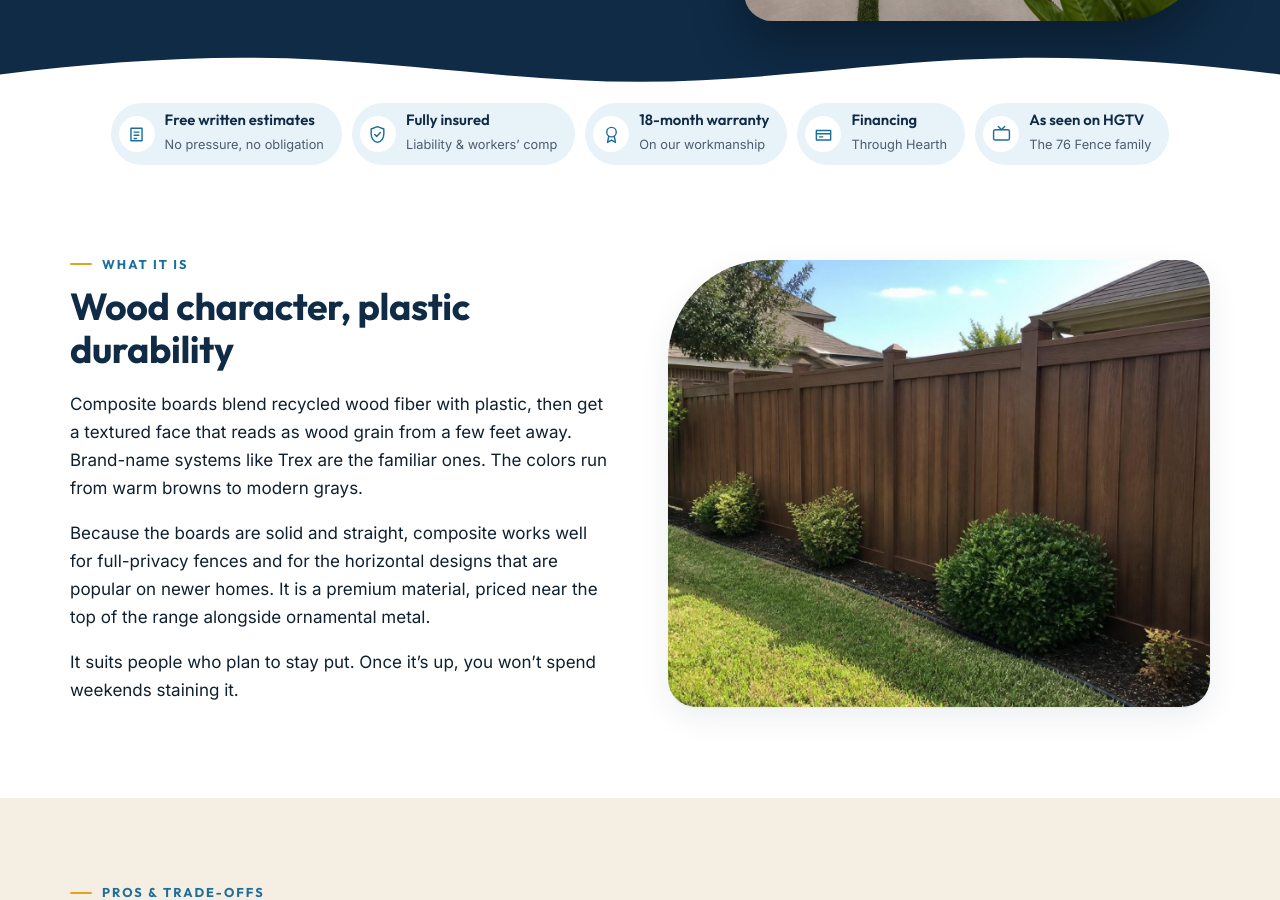
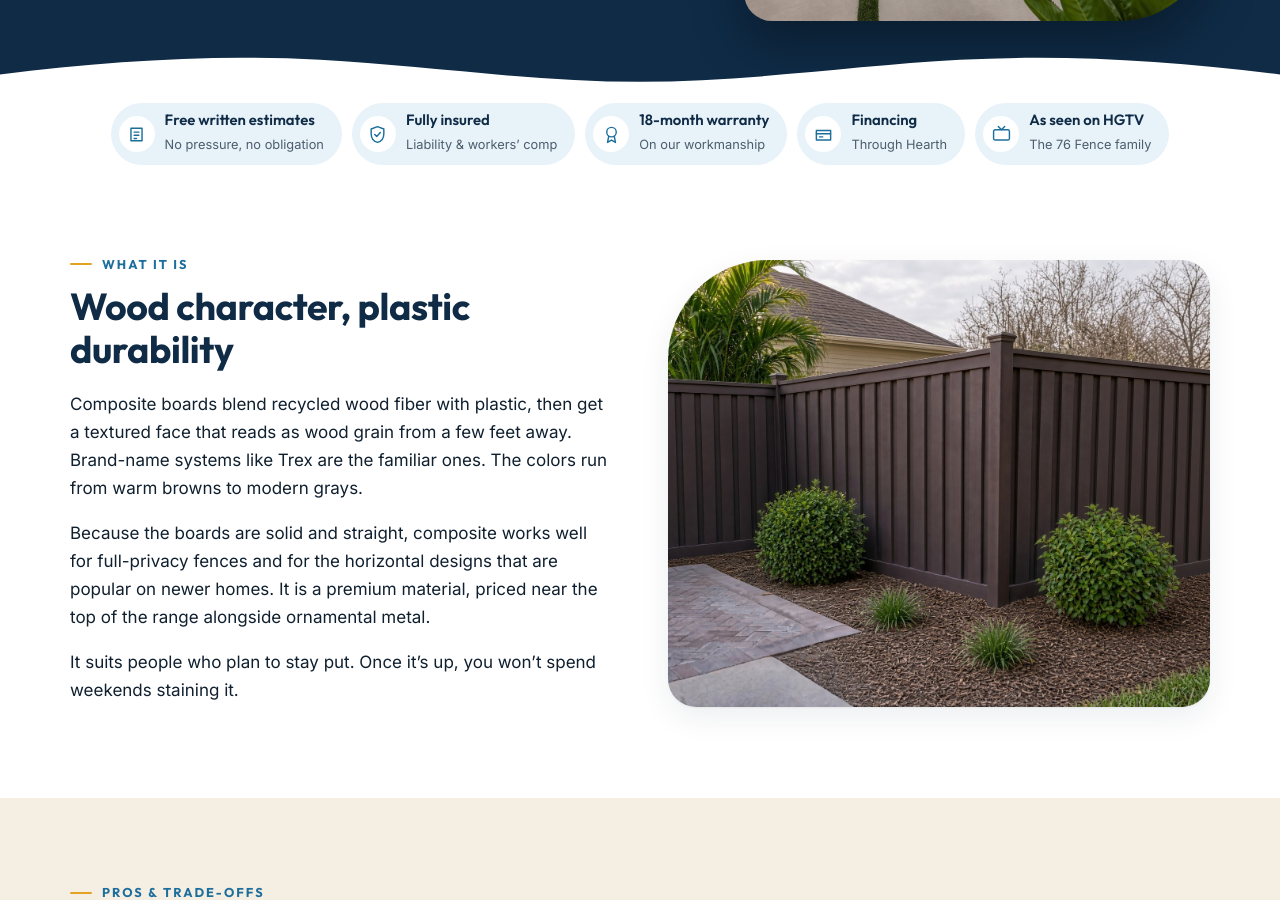
Before and after one commit to brysr1/conroetxfences, a Jekyll site: the page built from materials/composite-trex.md, in a window 1280 px wide and 900 px high, scrolled down 491 px. Built offline with Jekyll 4.4.1, drawn with Linux system fonts in a browser that asks for light colours.

Commit message:
Composite page: use user's corner photo

```diff
--- a/materials/composite-trex.md
+++ b/materials/composite-trex.md
@@ -26,7 +26,7 @@ faqs:
       <p>Because the boards are solid and straight, composite works well for full-privacy fences and for the horizontal designs that are popular on newer homes. It is a premium material, priced near the top of the range alongside ornamental metal.</p>
       <p>It suits people who plan to stay put. Once it&rsquo;s up, you won&rsquo;t spend weekends staining it.</p>
     </div>
-    <figure class="lc-split-media lc-split-media--alt">{% include photo.html src="/assets/images/fences/composite-backyard-wide.jpg" alt="Brown composite board-on-board privacy fence along a landscaped backyard" w=1000 %}</figure>
+    <figure class="lc-split-media lc-split-media--alt">{% include photo.html src="/assets/images/fences/composite-corner-espresso.jpg" alt="Dark brown composite board-on-board privacy fence wrapping a backyard corner with shrubs and pavers" w=1000 %}</figure>
   </div>
 </section>
 
```
